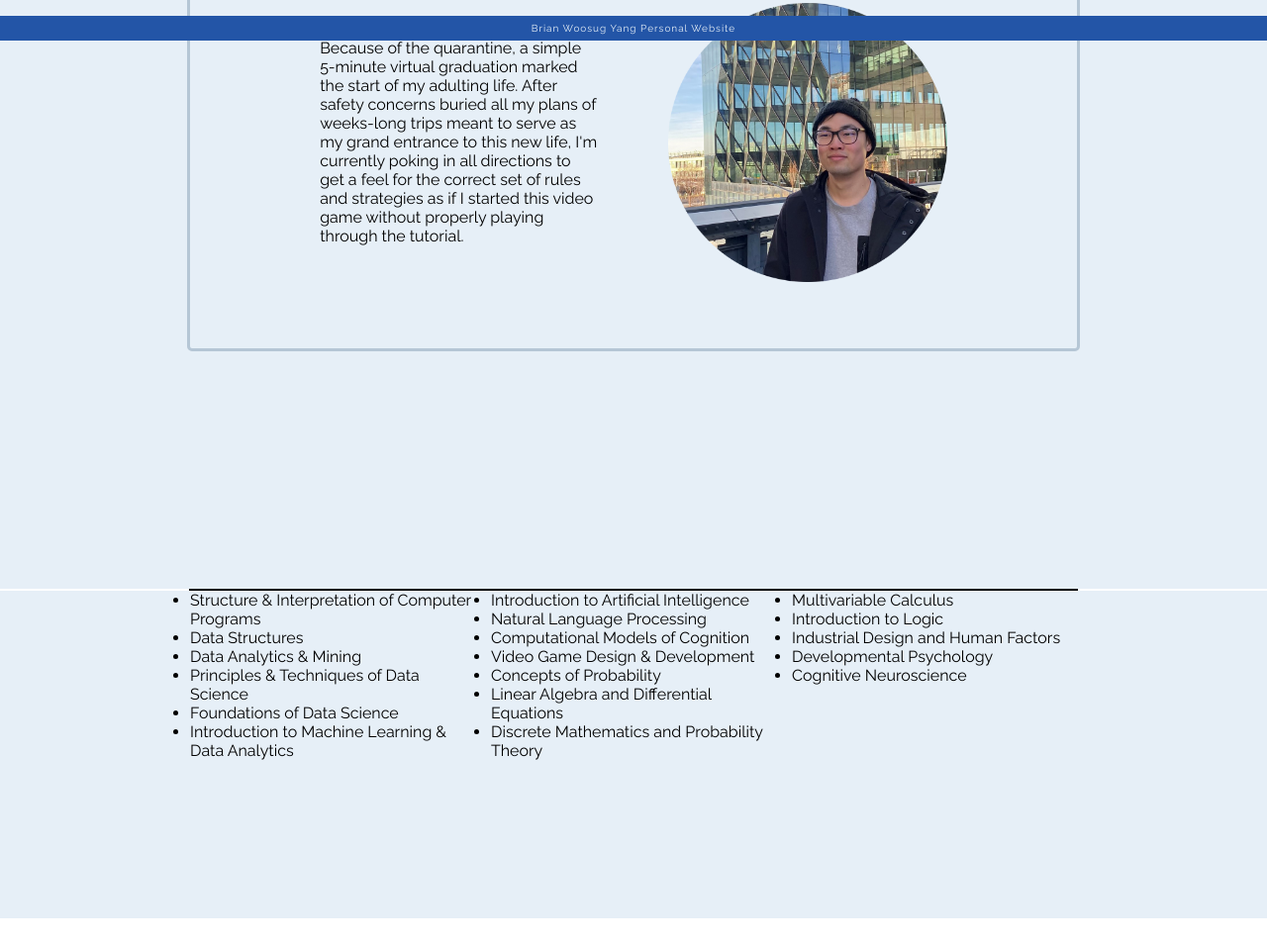
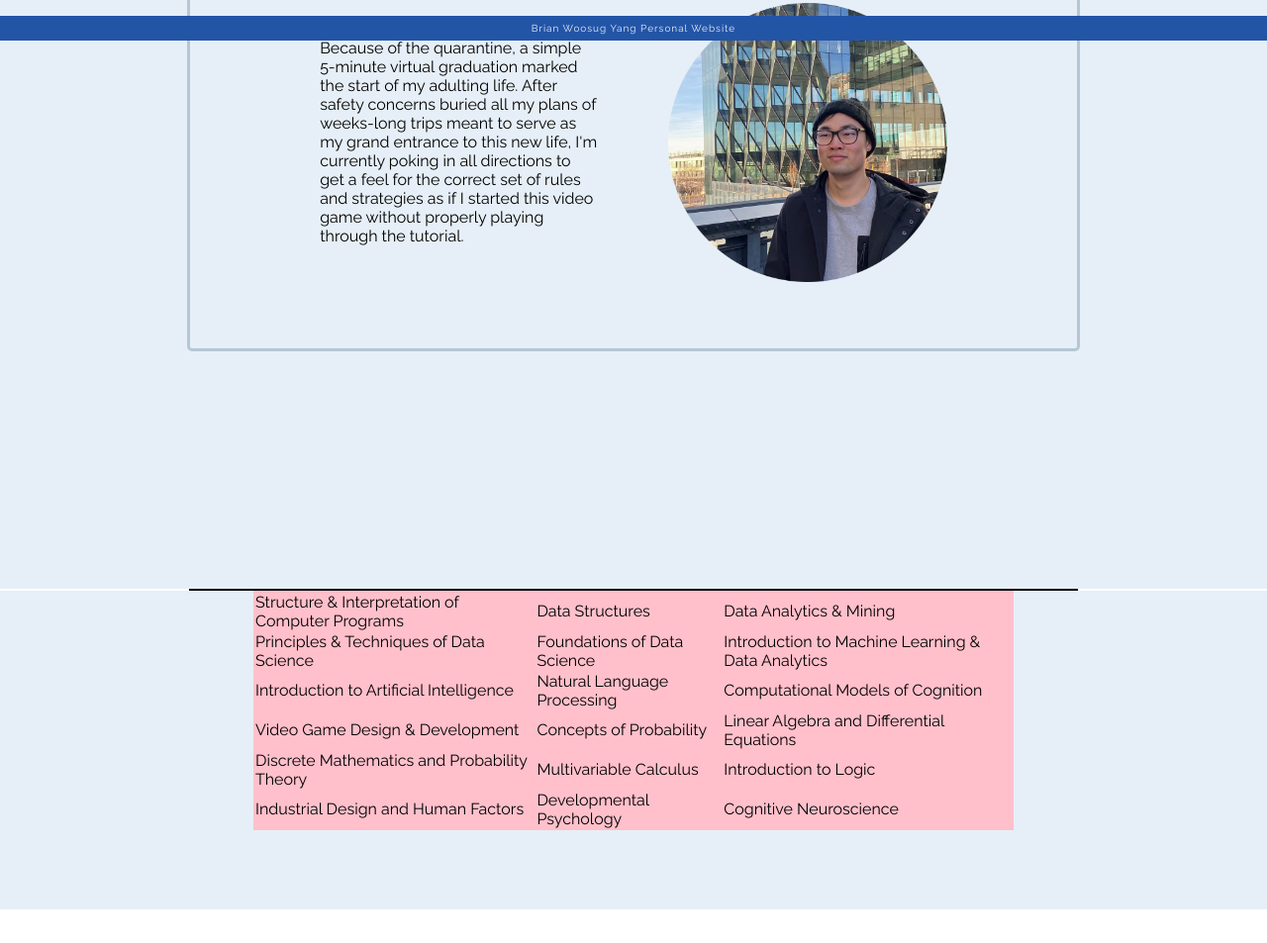
Before and after one commit to brianwsyang/portfolioReactJS, a React app: page / in a window 1280 px wide. Shown: the part 759-1712 px from the top of the page at 99% size. Built offline with nearby package versions, Linux system fonts and the light colour scheme.

Commit message:
18Aug2021.v9: changed courses from list to table

```diff
--- a/src/components/App.js
+++ b/src/components/App.js
@@ -29,7 +29,6 @@ const App = () => {
 
 
   <Spacer />
-  <Spacer />
   <Footer />
   </>)
 }
--- a/src/components/Courses.css
+++ b/src/components/Courses.css
@@ -4,5 +4,17 @@
   margin: auto;
 
   column-count: 3;
+  display: table;
+  list-style-type: none;
+}
 
+.courseList li {
+  padding: 5px;
 }
+
+.tempList {
+  background-color: pink;
+  width: 60%;
+
+  margin: auto;
+}
--- a/src/components/Courses.js
+++ b/src/components/Courses.js
@@ -23,20 +23,37 @@ const Courses = () => {
     { name: 'Developmental Psychology' },
     { name: 'Cognitive Neuroscience' }
   ];
+  const coursesList = [];
+  while(courses.length > 0) coursesList.push(courses.splice(0, 3));
+
 
   return (<>
 
-  <div className='section'>
+  {/* <div className='section'>
     <ul className='courseList'>
         {
           courses.map((course, i) => (
             <li key={i}>
-              <p>{course.name}</p>
+              <p>{ i%3 == 2 ? 'tesm. ' + course.name : course.name }</p>
             </li>
           ))
 
         }
       </ul>
+  </div> */}
+
+  <div className='section'>
+    <table className='tempList'>
+      {
+        coursesList.map((courses, i) => (
+          <tr key={i}>
+            <td>{courses[0].name}</td>
+            <td>{ courses.length > 1 ? courses[1].name : '' }</td>
+            <td>{ courses.length > 2 ? courses[2].name : '' }</td>
+          </tr>
+        ))
+      }
+    </table>
   </div>
 
 
```
